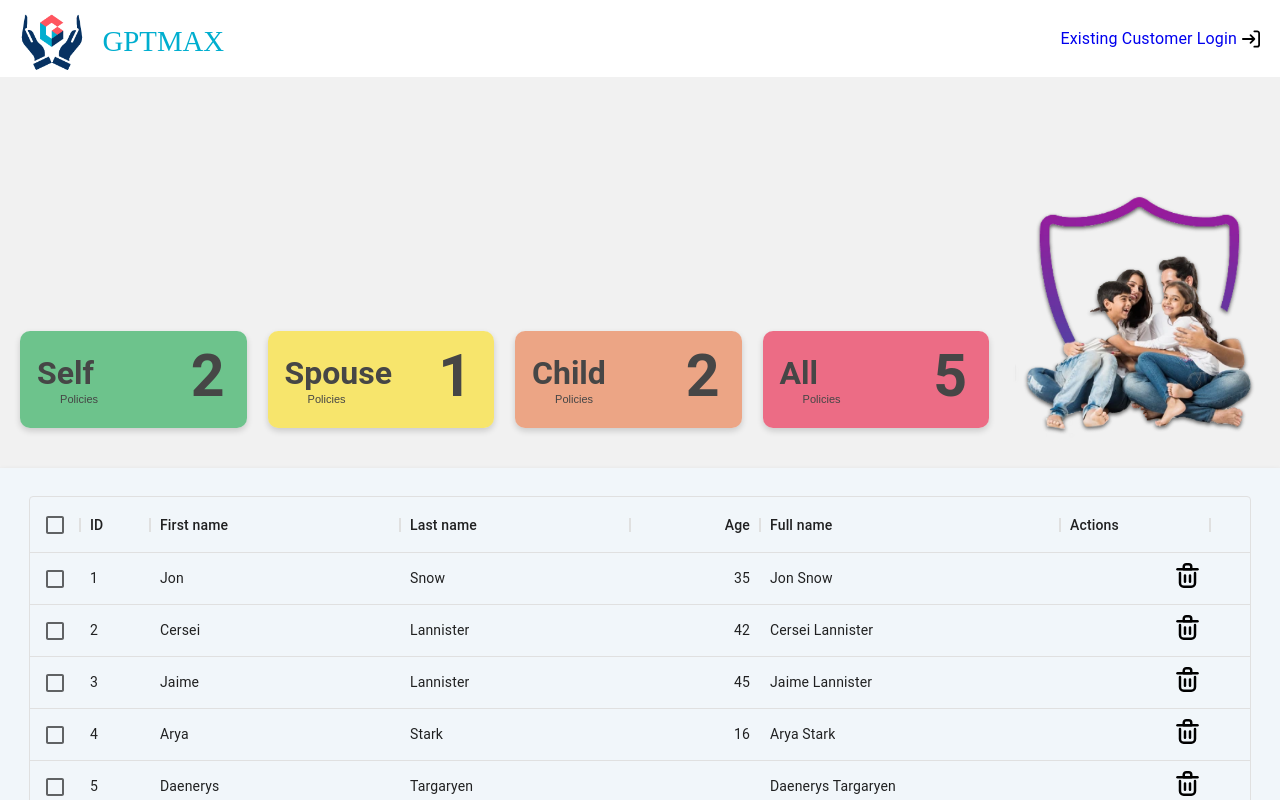
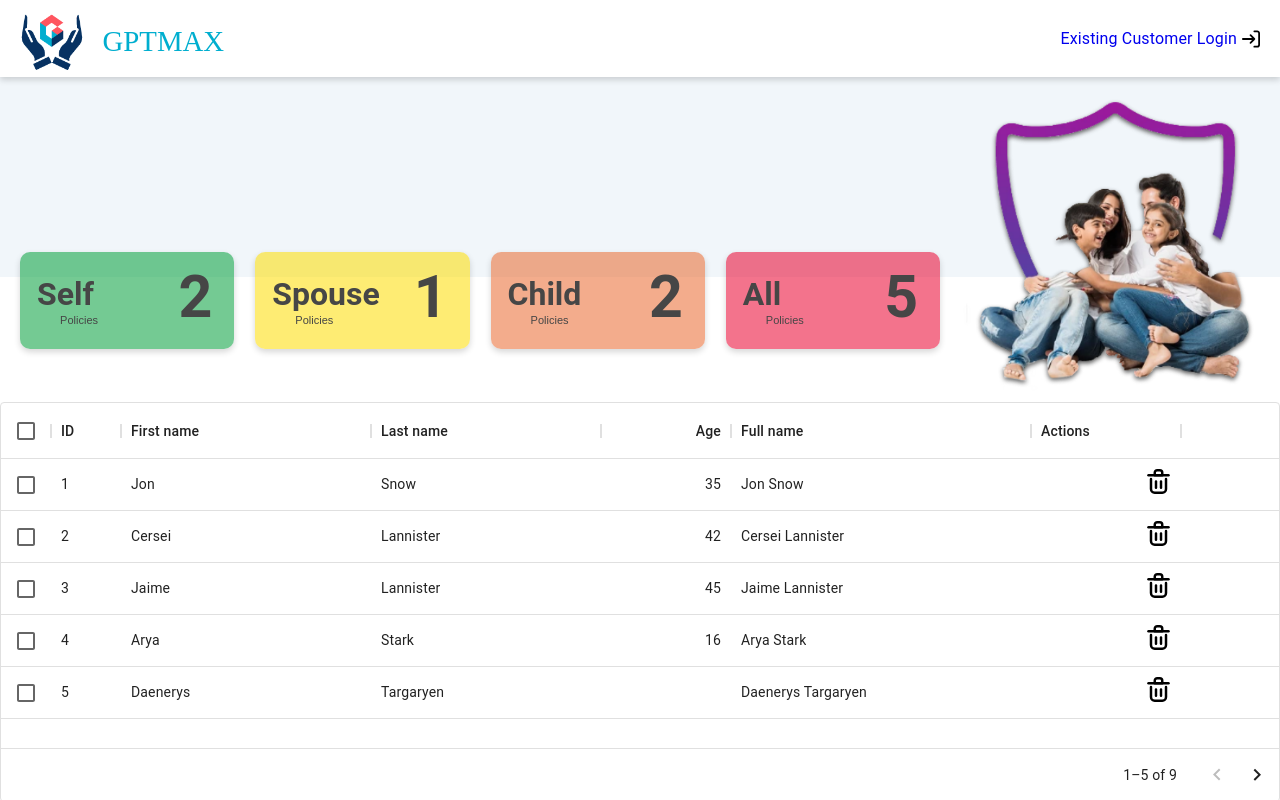
Before and after one commit to brightonrolls/insurance-portal, a React (Create React App) app: page /dashboard in a window 1280 px wide. Shown: the top 800 px of the page. Built offline with nearby package versions, Linux system fonts and the light colour scheme.

Commit message:
Completed design of new policy page

```diff
--- a/public/index.html
+++ b/public/index.html
@@ -24,7 +24,7 @@
       work correctly both with client-side routing and a non-root public URL.
       Learn how to configure a non-root public URL by running `npm run build`.
     -->
-    <title>React App</title>
+    <title>Insurance Portal</title>
   </head>
   <body>
     <noscript>You need to enable JavaScript to run this app.</noscript>
--- a/src/App.jsx
+++ b/src/App.jsx
@@ -1,33 +1,44 @@
-import { Box } from "@mui/material";
-import { useTheme } from "@mui/material/styles";
-import useMediaQuery from "@mui/material/useMediaQuery";
+import React from "react";
+import { Box, Grid } from "@mui/material";
+import { useLocation } from "react-router";
 
-import HeroSection from "./components/HeroSection";
+import FamilyPic from "./assets/images/familyPic.png";
+
 import DataTable from "./components/UI/Table/DataTable";
 
-function App() {
-  const theme = useTheme();
-  const extraSmallScreens = useMediaQuery(theme.breakpoints.up("xs"));
-  let getMargin = () => (extraSmallScreens ? "0" : "-60px 0 0 0");
+import "./index.css";
 
-  const styleObj = {
-    margin: getMargin(),
-    padding: "28px 29px",
-    boxShadow: "0 3px 6px 0 rgba(0, 0, 0, 0.16)",
-    backgroundColor: "#f1f6fa",
-    position: "relative",
-  };
+const App = ({ children }) => {
+  const { pathname } = useLocation();
 
   return (
     <>
-      <Box sx={{ display: "block", background: "#f1f1f1" }}>
-        <HeroSection />
-        <Box sx={styleObj}>
+      <Box display="flex" flexWrap="wrap" sx={{ position: "relative" }}>
+        {/* BACKGROUND CONTAINER */}
+        <Box className="background-container"></Box>
+        {/* FOREGROUND CONTAINER */}
+        <Grid container>
+          {children}
+          <Grid item xs={12} sm={6} md={3} lg={3} className="image-container">
+            {/* IMAGE CONTAINER */}
+            <img
+              src={FamilyPic}
+              alt="family"
+              className="family-img"
+              style={{ marginTop: "20px" }}
+            />
+          </Grid>
+        </Grid>
+      </Box>
+      {pathname === "/new-policy" ? (
+        <></>
+      ) : (
+        <Box>
           <DataTable />
         </Box>
-      </Box>
+      )}
     </>
   );
-}
+};
 
 export default App;
--- /dev/null
+++ b/src/components/Dashboard.jsx
@@ -0,0 +1,19 @@
+import React from "react";
+import { Box, Grid } from "@mui/material";
+
+import HeroSection from "./HeroSection";
+import "../index.css";
+
+const Dashboard = ({ marginTop }) => {
+  return (
+    <>
+      <Grid item xs={12} sm={6} md={9} lg={9}>
+        <Box className="foreground-container" sx={{ marginTop }}>
+          <HeroSection />
+        </Box>
+      </Grid>
+    </>
+  );
+};
+
+export default Dashboard;
--- a/src/components/HeroSection.jsx
+++ b/src/components/HeroSection.jsx
@@ -3,7 +3,7 @@ import { Box } from "@mui/material";
 import { useTheme } from "@mui/material/styles";
 import useMediaQuery from "@mui/material/useMediaQuery";
 
-import FamilyPicture from "../assets/images/familyPic.png";
+// import FamilyPicture from "../assets/images/familyPic.png";
 import BasicCard from "./UI/Card/BasicCard";
 
 import "../index.css";
@@ -32,7 +32,7 @@ const HeroSection = () => {
   };
 
   return (
-    <Box pt={12}>
+    <Box>
       <Box
         // display={mediumScreens ? (smallScreens ? "flex" : "block") : "block"}
         alignItems="center"
@@ -43,7 +43,7 @@ const HeroSection = () => {
         <BasicCard title="Spouse" count={1} color="rgba(254, 220, 0, 0.55)" />
         <BasicCard title="Child" count={2} color="rgba(234, 104, 47, 0.55)" />
         <BasicCard title="All" count={5} color="rgba(233, 1, 46, 0.55)" />
-        <Box className="image-container">
+        {/* <Box className="image-container">
           <img
             style={{
               width: "250px",
@@ -52,7 +52,7 @@ const HeroSection = () => {
             src={FamilyPicture}
             alt="family"
           />
-        </Box>
+        </Box> */}
       </Box>
     </Box>
   );
--- /dev/null
+++ b/src/components/Policy/NewPolicy.jsx
@@ -0,0 +1,28 @@
+import React from "react";
+import { Box, Grid } from "@mui/material";
+
+import Policy from "./Policy";
+import "../../index.css";
+
+const NewPolicy = ({ bg, shadow, radius, margin, padding }) => {
+  return (
+    <>
+      <Grid item xs={12} sm={6} md={9} lg={9}>
+        <Box
+          className="foreground-container"
+          sx={{
+            margin,
+            padding,
+            backgroundColor: bg,
+            borderRadius: radius,
+            boxShadow: shadow,
+          }}
+        >
+          <Policy />
+        </Box>
+      </Grid>
+    </>
+  );
+};
+
+export default NewPolicy;
--- a/src/index.css
+++ b/src/index.css
@@ -90,6 +90,30 @@ code {
   height: 56px;
   font-size: 17px !important;
 }
+
+.background-container {
+  top: 0;
+  z-index: -1;
+  width: 100%;
+  height: 200px;
+  position: absolute;
+  background-color: #f1f6fa;
+}
+
+.family-img {
+  margin: 0;
+  width: 300px;
+  height: 298px;
+  /* position: absolute;
+  right: 30px;
+  top: 55px; */
+}
+
+.foreground-container {
+  position: relative;
+  z-index: 999;
+}
+
 /* Extra small devices (phones, 600px and down) */
 @media only screen and (max-width: 600px) {
   .image-container {
--- a/src/index.js
+++ b/src/index.js
@@ -1,10 +1,10 @@
 import React from "react";
 import ReactDOM from "react-dom/client";
 import CssBaseline from "@mui/material/CssBaseline";
+
 import { createBrowserRouter, Outlet, RouterProvider } from "react-router-dom";
 
 import reportWebVitals from "./reportWebVitals";
-import "./index.css";
 
 import App from "./App";
 import Login from "./pages/Login";
@@ -12,6 +12,9 @@ import Header from "./components/Header";
 import Footer from "./components/Footer";
 import LandingPage from "./pages/Landingpage";
 import Policy from "./components/Policy/Policy";
+import Dashboard from "./components/Dashboard";
+import NewPolicy from "./components/Policy/NewPolicy";
+import "./index.css";
 
 const AppLayout = () => {
   return (
@@ -49,7 +52,25 @@ const router = createBrowserRouter([
       },
       {
         path: "/dashboard",
-        element: <App />,
+        element: (
+          <App>
+            <Dashboard marginTop="175px" />
+          </App>
+        ),
+      },
+      {
+        path: "/new-policy",
+        element: (
+          <App>
+            <NewPolicy
+              bg="#fff"
+              margin="75px"
+              padding="100px"
+              radius="10px"
+              shadow="0 3px 6px 0 rgba(0, 0, 0, 0.16)"
+            />
+          </App>
+        ),
       },
     ],
   },
--- a/src/pages/Login.jsx
+++ b/src/pages/Login.jsx
@@ -4,7 +4,7 @@ import { Box, Button, FormControl, TextField, Typography } from "@mui/material";
 
 import "../index.css";
 
-const Login = () => {
+const Login = ({ handleLogin }) => {
   return (
     <Box display="flex" justifyContent="center" alignItems="center">
       <Box className="login-container">
@@ -49,7 +49,11 @@ const Login = () => {
           justifyContent="center"
         >
           <Link to="/dashboard">
-            <Button variant="contained" className="custom-btn login-btn-2">
+            <Button
+              variant="contained"
+              className="custom-btn login-btn-2"
+              onClick={handleLogin}
+            >
               Login
             </Button>
           </Link>
```
